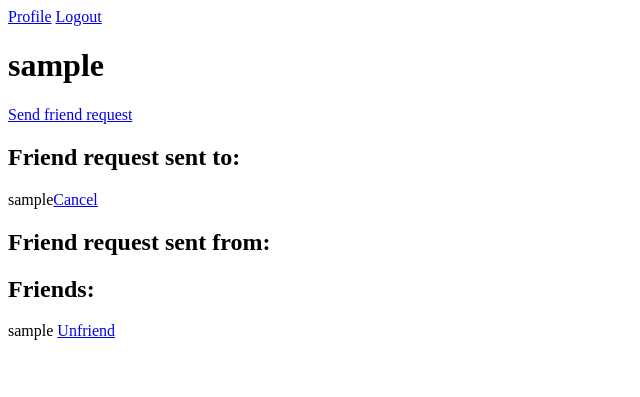
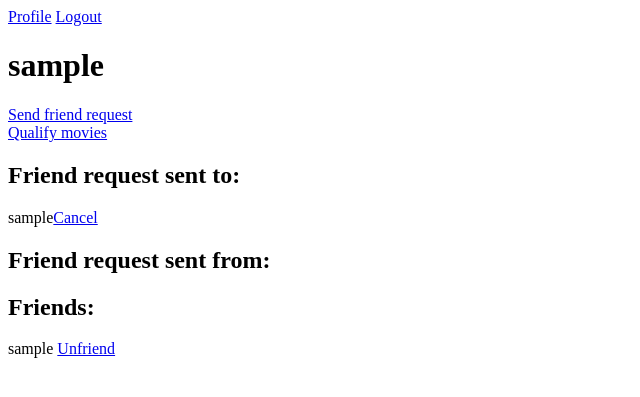
Before and after one commit to M-O-R-F-E-U-S-Z/MORFEUSZ, a Django app: page /users/profile/ in a window 1280 px wide. Shown: the top 397 px of the page, without its empty margins (0-640 px from the left). Run offline with Django 3.2, Linux system fonts and the light colour scheme; a user stored in the database is signed in; tables that the repository leaves empty hold one stand-in row (values such as "Sample post").

Commit message:
Movie qualification

```diff
--- a/users/models.py
+++ b/users/models.py
@@ -11,9 +11,22 @@ import string
 class Profile(models.Model):
     user_profile = models.OneToOneField(User, on_delete=models.CASCADE, related_name="user_profile")
     movies_dont_like = models.ManyToManyField(Movie, related_name="linked_profiles_dont_like")
-    movies_like_dont_watch = models.ManyToManyField(Movie, related_name="linked_profiles_like_dont_watch")
+    movies_like_dont_watch = models.ManyToManyField(
+        Movie, related_name="linked_profiles_like_dont_watch")
     movies_like_watch = models.ManyToManyField(Movie, related_name="linked_profiles_like_watch")
     movies_watch = models.ManyToManyField(Movie, related_name="linked_profiles_watch")
+
+    def all_movies_pk(self):
+        movies_pk = []
+        for mv in self.movies_dont_like.all():
+            movies_pk.append(mv.pk)
+        for mv in self.movies_like_dont_watch.all():
+            movies_pk.append(mv.pk)
+        for mv in self.movies_like_watch.all():
+            movies_pk.append(mv.pk)
+        for mv in self.movies_watch.all():
+            movies_pk.append(mv.pk)
+        return movies_pk
 
     # profile_picture = models.ImageField(upload_to='profile_pictures/')
     # background_picture = models.ImageField(upload_to='background_pictures/')
--- a/users/templates/users/profile.html
+++ b/users/templates/users/profile.html
@@ -2,6 +2,8 @@
 {% block content %}
     <h1>{{ user.username }}</h1>
 <a class="nav-item nav-link" href="{% url 'users:send_friend_request' %}">Send friend request</a><br>
+<a class="btn btn-primary" href="{% url 'users:movie_qualification' %}">Qualify movies</a>
+
 
     <h2> Friend request sent to: </h2>
 {% for fr_req in request_to %}
--- a/users/urls.py
+++ b/users/urls.py
@@ -11,9 +11,16 @@ urlpatterns = [
     path('logout/', auth_views.LogoutView.as_view(
         template_name='users/logout.html'), name='logout'),
     path('send_friend_request/', views.send_friend_request, name='send_friend_request'),
-    path('accept_friend_request/<int:request_id>/', views.accept_friend_request, name='accept_friend_request'),
-    path('decline_friend_request/<int:request_id>/', views.decline_friend_request, name='decline_friend_request'),
-    path('cancel_friend_request/<int:request_id>/', views.cancel_friend_request, name='cancel_friend_request'),
+    path('accept_friend_request/<int:request_id>/',
+         views.accept_friend_request, name='accept_friend_request'),
+    path('decline_friend_request/<int:request_id>/',
+         views.decline_friend_request, name='decline_friend_request'),
+    path('cancel_friend_request/<int:request_id>/',
+         views.cancel_friend_request, name='cancel_friend_request'),
     path('unfriend/<int:friend_id>/', views.unfriend, name='unfriend'),
-
+    path('movie_qualification/', views.movie_qualification, name='movie_qualification'),
+    path('movies_dont_like/', views.movies_dont_like, name='movies_dont_like'),
+    path('movies_like_dont_watch/', views.movies_like_dont_watch, name='movies_like_dont_watch'),
+    path('movies_like_watch/', views.movies_like_watch, name='movies_like_watch'),
+    path('movies_watch/', views.movies_watch, name='movies_watch')
 ]
--- a/users/views.py
+++ b/users/views.py
@@ -5,7 +5,10 @@ from .forms import UserRegisterForm, FriendRequestForm
 from django.contrib.auth.models import User
 from users.models import FriendRequest, FriendList
 from django.http import HttpResponse
-#import json
+from morfeusz_app.models import Movie
+from .models import Profile
+from django.db.models import Max
+import random
 
 
 def register(request):
@@ -14,11 +17,82 @@ def register(request):
         if form.is_valid():
             form.save()
             username = form.cleaned_data.get('username')
+            user = User.objects.filter(username=username).first()
+            profile = Profile(user_profile=user)
+            profile.save()
             messages.success(request, f'Your account has been created. Try to log in!')
             return redirect('morfeusz_app-home')
     else:
         form = UserRegisterForm()
     return render(request, 'users/register.html', {'form': form})
+
+
+# def get_random_movie():
+#     max_id = Movie.objects.all().aggregate(max_id=Max("id"))['max_id']
+#     while True:
+#         pk = random.randint(1, max_id)
+#         movie = Movie.objects.filter(pk=pk).first()
+#         if movie:
+#             return movie
+
+@login_required
+def movie_qualification(request):
+    user = request.user
+    movies_pk = [mv.pk for mv in Movie.objects.all()]
+    user_movies_pk = user.user_profile.all_movies_pk()
+    movies_pk = list(set(movies_pk)-set(user_movies_pk))
+    if not movies_pk == []:
+        movie_pk = random.choice(movies_pk)
+        movie = Movie.objects.filter(pk=movie_pk).first()
+        request.session['movie_pk'] = movie_pk
+        context = {'movie': movie}
+        return render(request, 'users/movie_qualification.html', context)
+    else:
+        return HttpResponse("No more movies to qualification.")
+
+
+@login_required
+def movies_dont_like(request):
+    user = request.user
+    movie_pk = request.session.get('movie_pk', None)
+    movie = Movie.objects.filter(pk=movie_pk).first()
+    profile = user.user_profile
+    profile.movies_dont_like.add(movie)
+    profile.save()
+    return redirect('users:movie_qualification')
+
+
+@login_required
+def movies_like_dont_watch(request):
+    user = request.user
+    movie_pk = request.session.get('movie_pk', None)
+    movie = Movie.objects.filter(pk=movie_pk).first()
+    profile = user.user_profile
+    profile.movies_like_dont_watch.add(movie)
+    profile.save()
+    return redirect('users:movie_qualification')
+
+
+@login_required
+def movies_like_watch(request):
+    user = request.user
+    movie_pk = request.session.get('movie_pk', None)
+    movie = Movie.objects.filter(pk=movie_pk).first()
+    profile = user.user_profile
+    profile.movies_like_watch.add(movie)
+    profile.save()
+    return redirect('users:movie_qualification')
+
+
+@login_required
+def movies_watch(request):
+    user = request.user
+    movie_pk = request.session.get('movie_pk', None)
+    movie = Movie.objects.filter(pk=movie_pk).first()
+    profile = user.user_profile
+    profile.movies_watch.add(movie)
+    profile.save()
+    return redirect('users:movie_qualification')
 
 
 @login_required
@@ -68,7 +142,8 @@ def send_friend_request(request):
                 elif FriendRequest.objects.filter(sender=receiver, receiver=user):
                     return HttpResponse('This user send you a friend request, accept it instead of sending a new one!')
                 else:
-                    friend_request, created = FriendRequest.objects.get_or_create(sender=user, receiver=receiver)
+                    friend_request, created = FriendRequest.objects.get_or_create(
+                        sender=user, receiver=receiver)
                     if created:
                         return HttpResponse('Friend request sent')
                     elif friend_request.is_active:
```
Also changed, not shown: users/templates/users/movie_qualification.html (added, +10 -0 lines).
